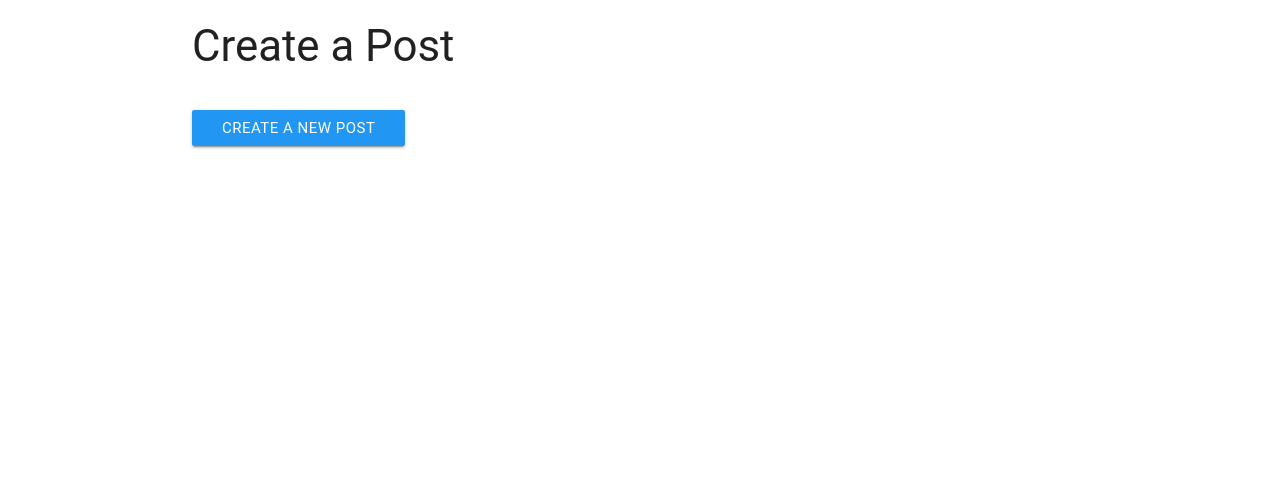
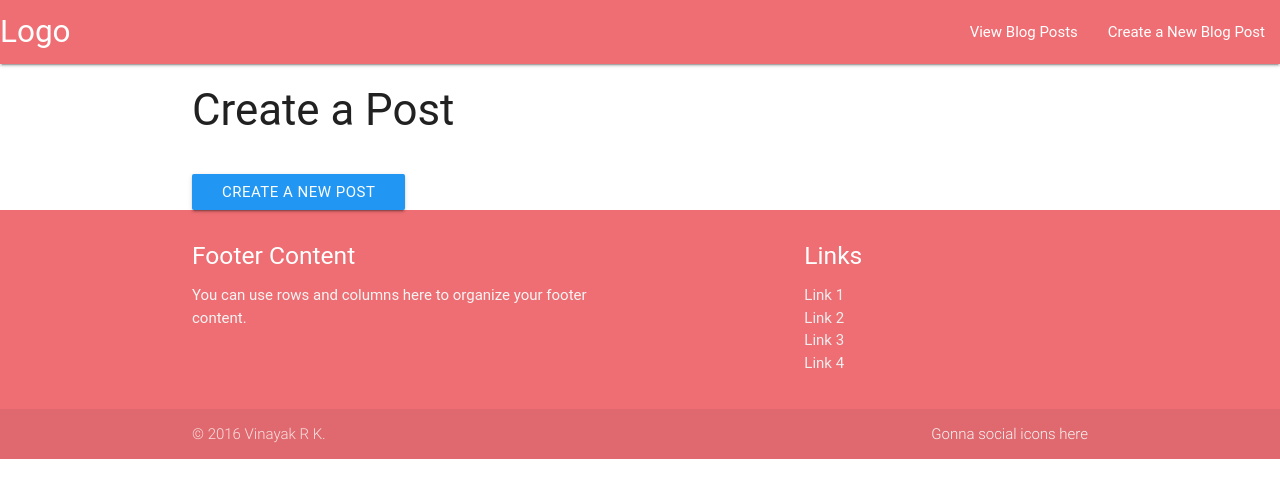
Before and after one commit to isslerman/php-blog-materializecss, a PHP site: page /view.php in a window 1280 px wide. Shown: the top 498 px of the page. Run offline with PHP 8.4, Linux system fonts and the light colour scheme; data that the repository does not hold is empty; some libraries are stand-ins or nearby versions; some web fonts are replaced.

Commit message:
Updated navbar and footer
Still fixing stuff :D

```diff
--- a/view.php
+++ b/view.php
@@ -17,6 +17,16 @@ include_once("db.php");
       <!--Import jQuery before materialize.js-->
       <script type="text/javascript" src="https://code.jquery.com/jquery-2.1.1.min.js"></script>
       <script src="https://cdnjs.cloudflare.com/ajax/libs/materialize/0.97.5/js/materialize.min.js"></script>
+
+  <nav>
+    <div class="nav-wrapper">
+      <a href="#" class="brand-logo">Logo</a>
+      <ul id="nav-mobile" class="right hide-on-med-and-down">
+        <li><a href="view.php">View Blog Posts</a></li>
+        <li><a href="post.php">Create a New Blog Post</a></li>
+      </ul>
+    </div>
+  </nav>
 <div class="container">
 <?php
 	$sql = "SELECT * FROM posts ORDER BY id DESC";
@@ -60,5 +70,30 @@ $db->close();
 <br />
 <a href="post.php" target="_blank" class="waves-effect waves-light btn blue">Create a New Post</a>
 </div>
+<footer class="page-footer">
+          <div class="container">
+            <div class="row">
+              <div class="col l6 s12">
+                <h5 class="white-text">Footer Content</h5>
+                <p class="grey-text text-lighten-4">You can use rows and columns here to organize your footer content.</p>
+              </div>
+              <div class="col l4 offset-l2 s12">
+                <h5 class="white-text">Links</h5>
+                <ul>
+                  <li><a class="grey-text text-lighten-3" href="#!">Link 1</a></li>
+                  <li><a class="grey-text text-lighten-3" href="#!">Link 2</a></li>
+                  <li><a class="grey-text text-lighten-3" href="#!">Link 3</a></li>
+                  <li><a class="grey-text text-lighten-3" href="#!">Link 4</a></li>
+                </ul>
+              </div>
+            </div>
+          </div>
+          <div class="footer-copyright">
+            <div class="container">
+            &copy; 2016 Vinayak R K.
+            <a class="grey-text text-lighten-4 right" href="#!">Gonna social icons here</a>
+            </div>
+          </div>
+        </footer>
 </body>
 </html>
```
